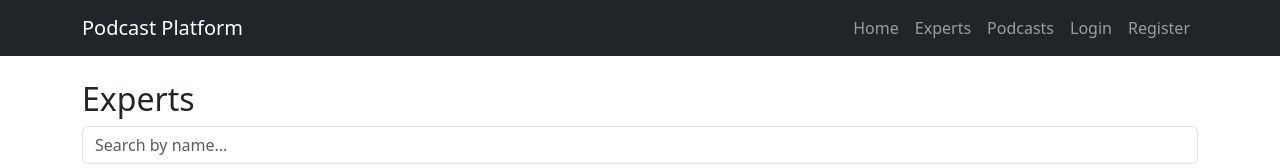
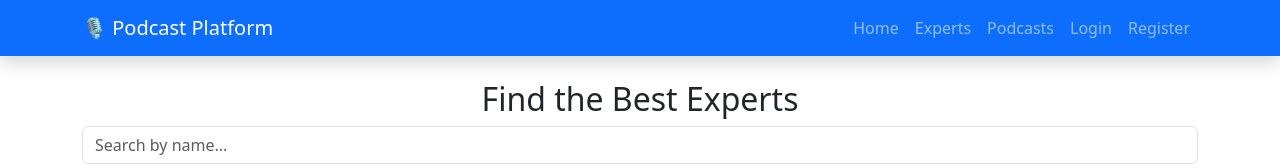
Before and after one commit to behzad17/podcast-experts-backend, a React (Create React App) app in the folder frontend/: page /experts in a window 1280 px wide. Shown: the top 168 px of the page. Built offline with nearby package versions, Linux system fonts and the light colour scheme; no server answers.

Commit message:
add bookmarksbutton to front end and some changes on js files

```diff
--- /dev/null
+++ b/frontend/src/components/BookmarkButton.js
@@ -0,0 +1,34 @@
+import React, { useState } from "react";
+import { Button } from "react-bootstrap";
+
+const BookmarkButton = ({ expertId }) => {
+  const [bookmarked, setBookmarked] = useState(false);
+
+  const handleBookmark = async () => {
+    try {
+      const response = await fetch("http://localhost:8000/api/bookmarks/", {
+        method: "POST",
+        headers: {
+          "Content-Type": "application/json",
+        },
+        body: JSON.stringify({ expert: expertId }),
+      });
+
+      if (response.ok) {
+        setBookmarked(!bookmarked);
+      } else {
+        console.error("Failed to bookmark");
+      }
+    } catch (error) {
+      console.error("Error:", error);
+    }
+  };
+
+  return (
+    <Button onClick={handleBookmark} variant={bookmarked ? "success" : "outline-primary"}>
+      {bookmarked ? "Bookmarked" : "Bookmark"}
+    </Button>
+  );
+};
+
+export default BookmarkButton;
--- a/frontend/src/components/Navbar.js
+++ b/frontend/src/components/Navbar.js
@@ -4,29 +4,17 @@ import { Navbar, Nav, Container } from "react-bootstrap";
 
 const NavigationBar = () => {
   return (
-    <Navbar bg="dark" variant="dark" expand="lg">
+    <Navbar bg="primary" variant="dark" expand="lg" className="shadow">
       <Container>
-        <Navbar.Brand as={Link} to="/">
-          Podcast Platform
-        </Navbar.Brand>
+        <Navbar.Brand as={Link} to="/">🎙 Podcast Platform</Navbar.Brand>
         <Navbar.Toggle aria-controls="basic-navbar-nav" />
         <Navbar.Collapse id="basic-navbar-nav">
           <Nav className="ms-auto">
-            <Nav.Link as={Link} to="/">
-              Home
-            </Nav.Link>
-            <Nav.Link as={Link} to="/experts">
-              Experts
-            </Nav.Link>
-            <Nav.Link as={Link} to="/podcasts">
-              Podcasts
-            </Nav.Link>
-            <Nav.Link as={Link} to="/login">
-              Login
-            </Nav.Link>
-            <Nav.Link as={Link} to="/register">
-              Register
-            </Nav.Link>
+            <Nav.Link as={Link} to="/">Home</Nav.Link>
+            <Nav.Link as={Link} to="/experts">Experts</Nav.Link>
+            <Nav.Link as={Link} to="/podcasts">Podcasts</Nav.Link>
+            <Nav.Link as={Link} to="/login">Login</Nav.Link>
+            <Nav.Link as={Link} to="/register">Register</Nav.Link>
           </Nav>
         </Navbar.Collapse>
       </Container>
--- a/frontend/src/pages/ExpertProfile.js
+++ b/frontend/src/pages/ExpertProfile.js
@@ -4,6 +4,7 @@ import { useParams } from "react-router-dom";
 import { Container, Card, Button, Form } from "react-bootstrap";
 import CollaborationRequest from "../components/CollaborationRequest";
 import LikeButton from "../components/LikeButton";
+import BookmarkButton from "../components/BookmarkButton";
 
 const ExpertProfile = () => {
   const { id } = useParams();
@@ -51,6 +52,7 @@ const ExpertProfile = () => {
           <Card.Text>{expert.bio}</Card.Text>
           <CollaborationRequest expertId={expert.id} />
           <LikeButton expertId={expert.id} />
+          <BookmarkButton expertId={expert.id} />
         </Card.Body>
       </Card>
 
--- a/frontend/src/pages/Experts.js
+++ b/frontend/src/pages/Experts.js
@@ -1,6 +1,6 @@
 import React, { useEffect, useState } from "react";
 import axios from "axios";
-import { Container, Row, Col, Card, Form } from "react-bootstrap";
+import { Container, Row, Col, Card, Form, Button } from "react-bootstrap";
 
 const Experts = () => {
   const [experts, setExperts] = useState([]);
@@ -25,7 +25,7 @@ const Experts = () => {
 
   return (
     <Container className="mt-4">
-      <h2>Experts</h2>
+      <h2 className="text-center">Find the Best Experts</h2>
       <Form.Group className="mb-3">
         <Form.Control
           type="text"
@@ -36,12 +36,15 @@ const Experts = () => {
       </Form.Group>
       <Row>
         {filteredExperts.map((expert) => (
-          <Col key={expert.id} md={4} className="mb-3">
-            <Card>
+          <Col key={expert.id} md={4} className="mb-4">
+            <Card className="shadow-sm">
               <Card.Body>
                 <Card.Title>{expert.name}</Card.Title>
                 <Card.Text>{expert.specialty}</Card.Text>
                 <Card.Text>{expert.country}</Card.Text>
+                <Button variant="primary" href={`/expert/${expert.id}`}>
+                  View Profile
+                </Button>
               </Card.Body>
             </Card>
           </Col>
```
